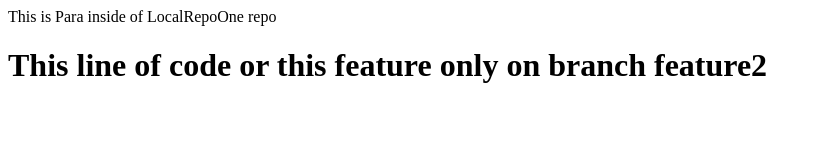
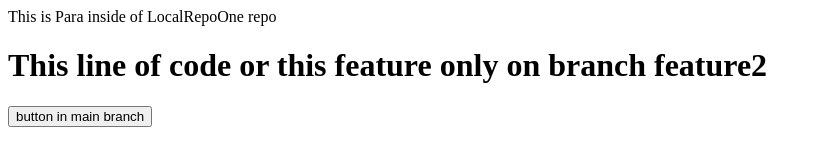
Before and after one commit to MohdTanjeem/LocalRepoOne, a plain HTML site: page index.html in a window 1280 px wide. Shown: the whole page, without its empty margins (0-821 px from the left). Drawn offline with Linux system fonts and the light colour scheme.

Commit message:
button in main branch

```diff
--- a/index.html
+++ b/index.html
@@ -1,2 +1,3 @@
 <p>This is Para inside of LocalRepoOne repo</p>
 <h1>This line of code or this feature only on branch feature2</h1>
+<button>button in main branch</button>
```
